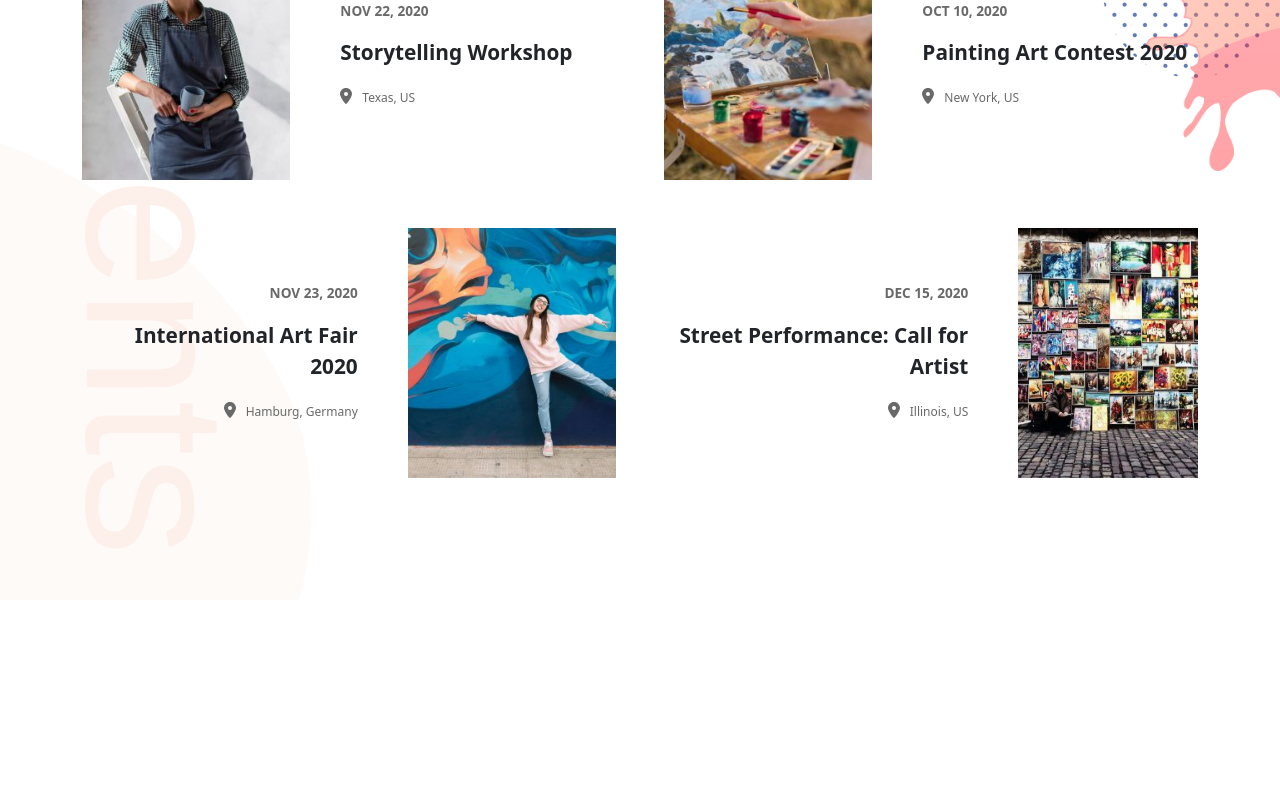
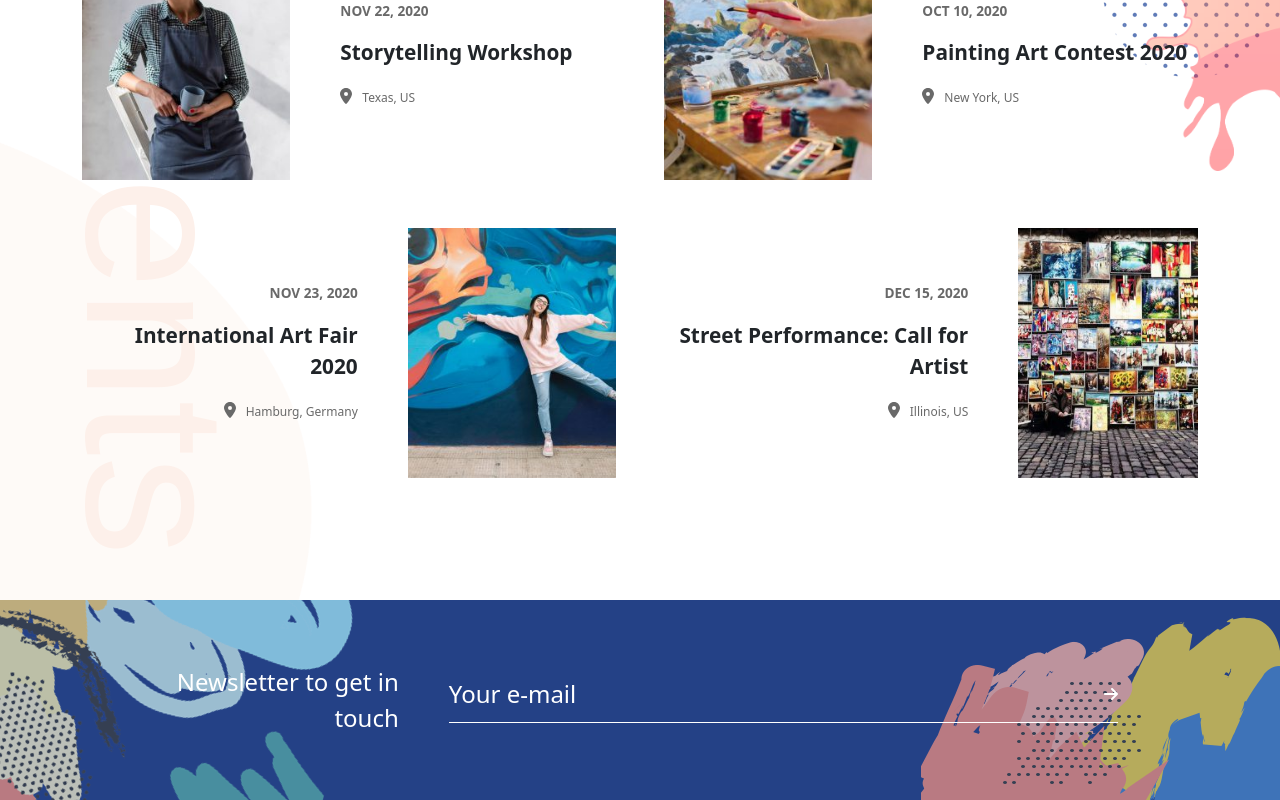
Before and after one commit to MattiaVolonterio/proj-html-vuejs, a Vue app: page / in a window 1280 px wide. Shown: the part 5798-6598 px from the top of the page. Before the commit the page ends 6478 px from the top, so only its background shows below. Built offline with nearby package versions, Linux system fonts and the light colour scheme; a web font is replaced by a local one.

Commit message:
feat: email section

```diff
--- a/src/App.vue
+++ b/src/App.vue
@@ -7,6 +7,7 @@ import AppTestimonialsMain from "./components/testimonials/AppTestimonialsMain.v
 import AppOnlineCourses from "./components/onlineCourse/AppOnlineCourses.vue";
 import AppBlogMain from "./components/blog/AppBlogMain.vue";
 import AppUpcomingEvents from "./components/upcomingEvents/AppUpcomingEvents.vue";
+import AppEmailMain from "./components/email/AppEmailMain.vue";
 
 export default {
   data() {
@@ -201,6 +202,7 @@ export default {
     AppOnlineCourses,
     AppBlogMain,
     AppUpcomingEvents,
+    AppEmailMain,
   },
 };
 </script>
@@ -214,6 +216,7 @@ export default {
   <AppOnlineCourses :coursesArray="onlineCoursesCards" />
   <AppBlogMain :cardsArray="blogCards" />
   <AppUpcomingEvents :cardsArray="eventCards" />
+  <AppEmailMain />
 </template>
 
 <style lang="scss">
--- /dev/null
+++ b/src/components/email/AppEmailMain.vue
@@ -0,0 +1,69 @@
+<script>
+import EmailBg from "./EmailBg.vue";
+export default {
+  data() {
+    return {};
+  },
+  props: {},
+  methods: {},
+  components: {
+    EmailBg,
+  },
+};
+</script>
+<template>
+  <div class="email-container">
+    <EmailBg />
+    <div class="container">
+      <div class="input-label">Newsletter to get in touch</div>
+
+      <div class="email-input">
+        <span>Your e-mail</span>
+        <font-awesome-icon icon="fa-solid fa-arrow-right" />
+      </div>
+    </div>
+  </div>
+</template>
+<style lang="scss" scoped>
+@use "../../styles/partials/mixins" as *;
+@use "../../styles/partials/variables" as *;
+
+.email-container {
+  position: relative;
+  .container {
+    width: 980px;
+    position: absolute;
+    display: flex;
+    gap: 50px;
+    align-items: center;
+    top: 50%;
+    left: 50%;
+    transform: translate(-50%, -50%);
+    color: white;
+
+    .input-label {
+      font-size: 1.5rem;
+
+      text-align: end;
+      width: 30%;
+    }
+
+    .email-input {
+      display: flex;
+      justify-content: space-between;
+      align-items: center;
+      width: 70%;
+      flex-grow: 1;
+      flex-shrink: 0;
+
+      border-bottom: 1px solid white;
+      padding-bottom: 0.6rem;
+
+      span {
+        display: inline block;
+        font-size: 1.5rem;
+      }
+    }
+  }
+}
+</style>
--- /dev/null
+++ b/src/components/email/EmailBg.vue
@@ -0,0 +1,41 @@
+<script>
+export default {
+  methods: {
+    getImgPath(img) {
+      return new URL(`../../assets/img/${img}`, import.meta.url).href;
+    },
+  },
+};
+</script>
+
+<template>
+  <div class="background-container">
+    <img
+      :src="getImgPath('artist-shape-color-paint-top-left.png')"
+      alt="top-left"
+      class="top-left"
+    />
+    <img
+      :src="getImgPath('artist-shape-color-paint-bottom-right.png')"
+      alt="bottom-right"
+      class="bottom-right"
+    />
+  </div>
+</template>
+
+<style lang="scss" scoped>
+@use "../../styles/partials/mixins" as *;
+@use "../../styles/partials/variables" as *;
+
+.background-container {
+  position: relative;
+  background-color: $mailBg;
+  height: $mailHeight;
+
+  .bottom-right {
+    position: absolute;
+    bottom: 0;
+    right: 0;
+  }
+}
+</style>
--- a/src/components/upcomingEvents/AppUpcomingEvents.vue
+++ b/src/components/upcomingEvents/AppUpcomingEvents.vue
@@ -58,8 +58,6 @@ export default {
     top: 230px;
     left: 50%;
     transform: translate(-50%);
-
-    margin-bottom: 3rem;
   }
 }
 </style>
--- a/src/components/upcomingEvents/UpcomingEventsBg.vue
+++ b/src/components/upcomingEvents/UpcomingEventsBg.vue
@@ -36,7 +36,6 @@ export default {
   height: $eventHeight;
   overflow-x: hidden;
   overflow-y: hidden;
-  margin-bottom: 5rem;
 
   .shape-one {
     position: absolute;
--- a/src/styles/partials/_variables.scss
+++ b/src/styles/partials/_variables.scss
@@ -10,6 +10,7 @@ $headerList: #696969;
 $jumboBg: #fbf9f6;
 $testimonialsBg: #faf8f6;
 $blogBg: #f5f7fa;
+$mailBg: #244186;
 
 /* HEIGHT */
 $bannerHeight: 40px;
@@ -19,3 +20,4 @@ $cardCoachingHeight: 500px;
 $course-height: 1300px;
 $blogHeight: 1100px;
 $eventHeight: 900px;
+$mailHeight: 200px;
```
